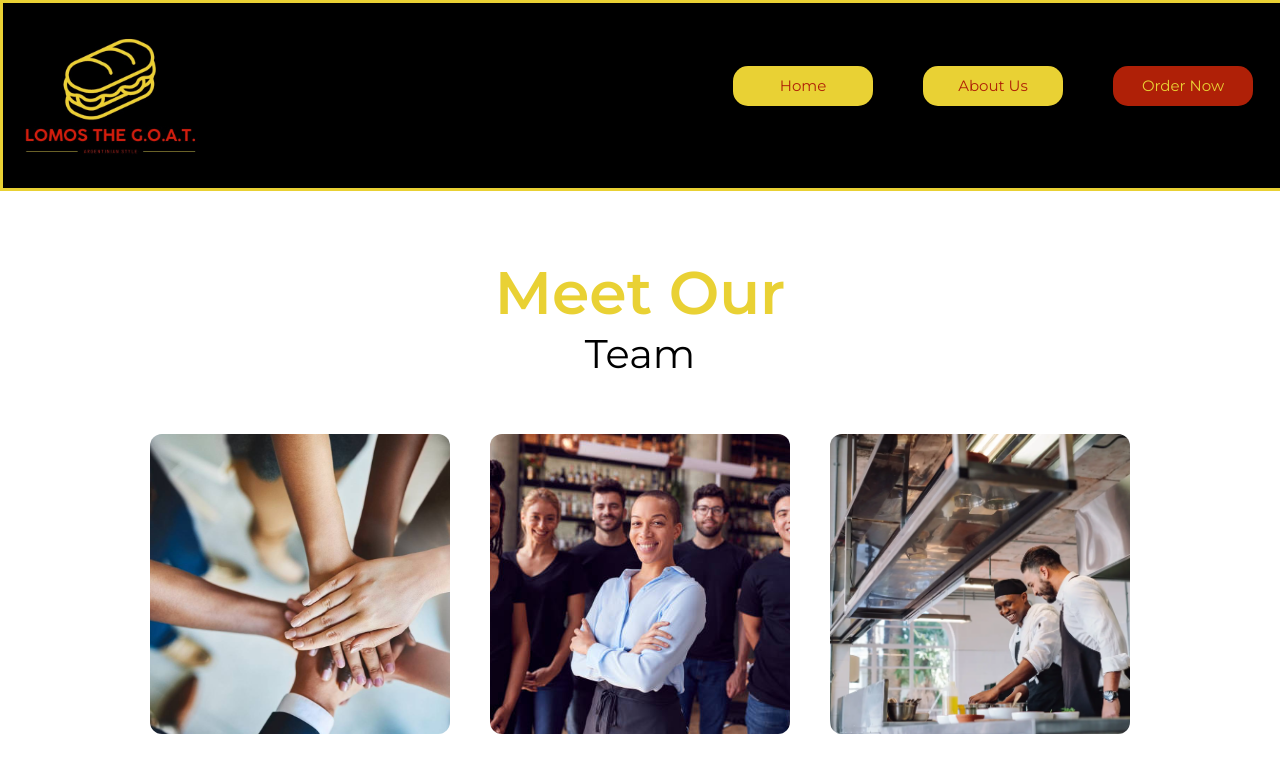
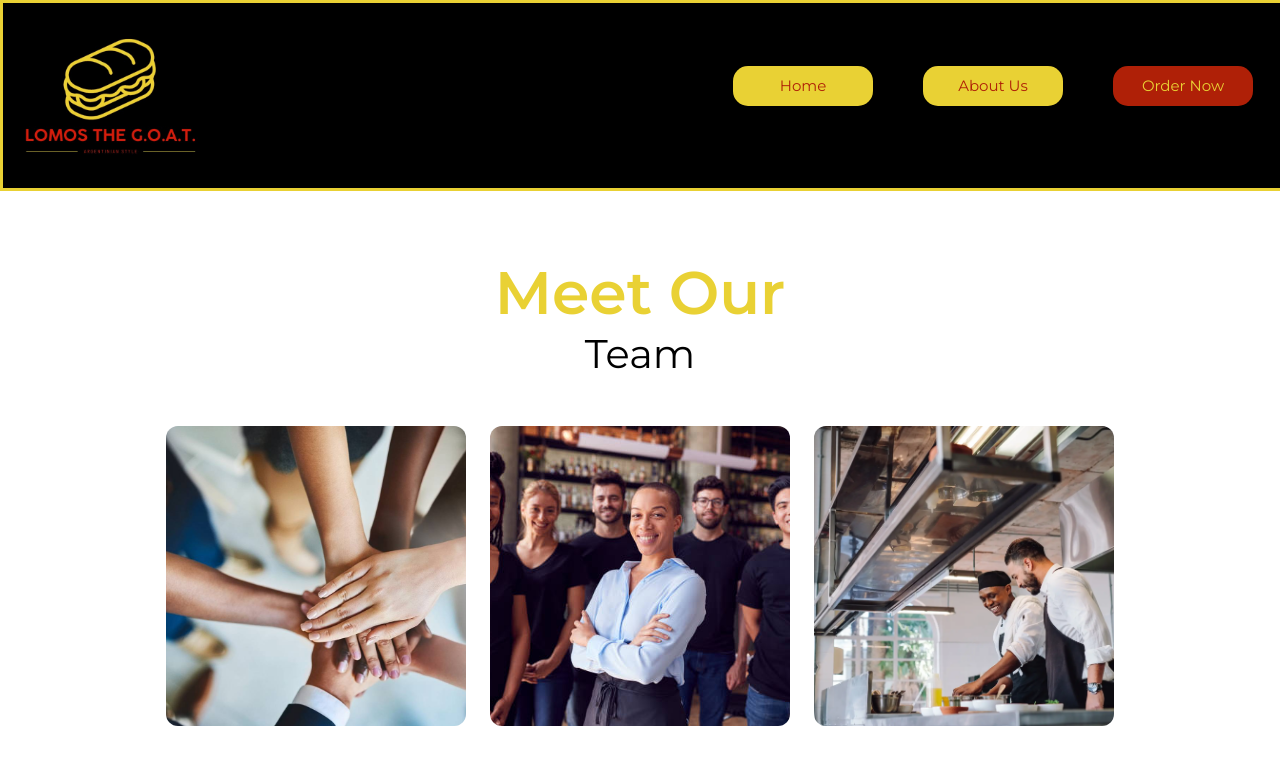
Before and after one commit to JorgeLG87/Lomos-the-G.O.A.T, a React (Vite) app: page /about-us in a window 1280 px wide. Shown: the top 772 px of the page. Built offline with nearby package versions, Linux system fonts and the light colour scheme.

Commit message:
Modify CSS styling

```diff
--- a/src/Components/AboutUsMUICarousel.jsx
+++ b/src/Components/AboutUsMUICarousel.jsx
@@ -49,7 +49,7 @@ export default function AboutUsMUICarousel() {
     >
       {aboutUsSlides.map((item) => (
         <Card orientation="horizontal" size="lg" key={item.title} variant="none" sx={{boder: "none", outline: "none", backgroundColor: "white", padding: 0}}>
-          <AspectRatio ratio="1" sx={{ minWidth: 300, padding: 2 }}>
+          <AspectRatio ratio="1" sx={{ minWidth: 300, padding: 1 }}>
             <img
               srcSet={`${item.url}?h=120&fit=crop&auto=format&dpr=2 2x`}
               src={`${item.url}?h=120&fit=crop&auto=format`}
```
